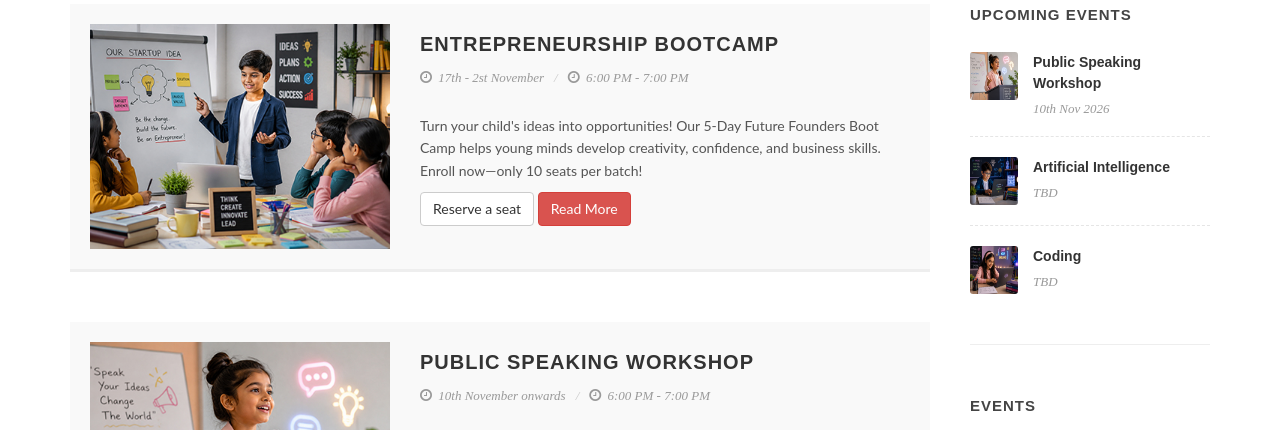
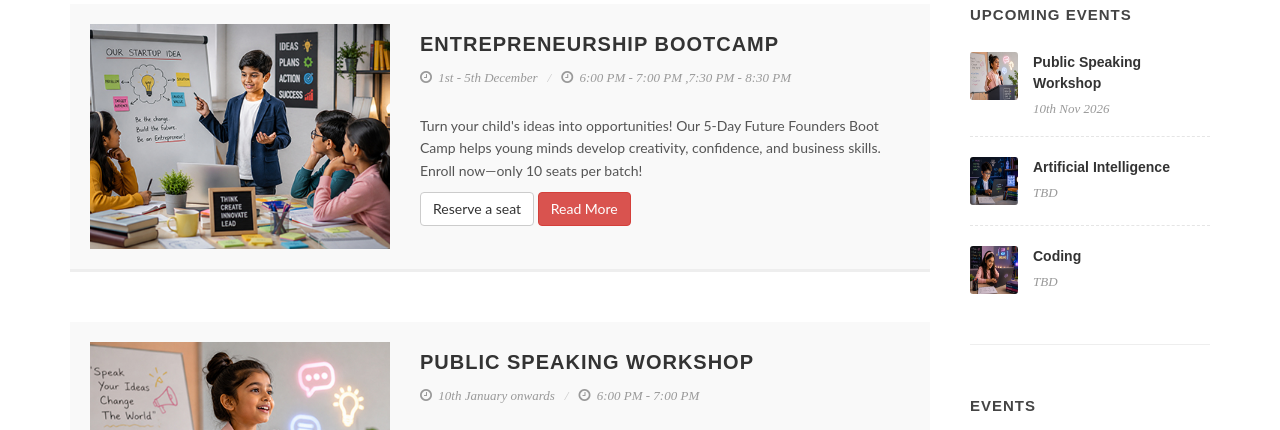
Before and after one commit to womenentrepreneursindia/kidpreneursindia1, a plain HTML site: page Workshops.html in a window 1280 px wide. Shown: the part 342-772 px from the top of the page. Drawn offline with Linux system fonts and the light colour scheme.

Commit message:
date changes updated

```diff
--- a/Workshops.html
+++ b/Workshops.html
@@ -191,8 +191,8 @@
 									</div>
 									<ul class="entry-meta clearfix">
 										<!-- <li><span class="label label-warning">Public</span></li>-->
-										<li><a href="#"><i class="icon-time"></i> 17th - 2st November </a></li>
-										<li><a href="#"><i class="icon-time"></i> 6:00 PM - 7:00 PM </a></li>
+										<li><a href="#"><i class="icon-time"></i> 1st - 5th December </a></li>
+										<li><a href="#"><i class="icon-time"></i> 6:00 PM - 7:00 PM ,7:30 PM - 8:30 PM  </a></li>
 										<!--<li><a href="#"><i class="icon-map-marker2"></i> Live Online Course</a></li>-->
 									</ul>
 									<div class="entry-content">
@@ -218,7 +218,7 @@
 									</div>
 									<ul class="entry-meta clearfix">
 										<!-- <li><span class="label label-warning">Public</span></li>-->
-											<li><a href="#"><i class="icon-time"></i> 10th November onwards</a></li>
+											<li><a href="#"><i class="icon-time"></i> 10th January onwards</a></li>
 										<li><a href="#"><i class="icon-time"></i>  6:00 PM - 7:00 PM </a></li>
 										<!-- <li><a href="#"><i class="icon-map-marker2"></i> Live Online Course</a></li> -->
 									</ul>
```
